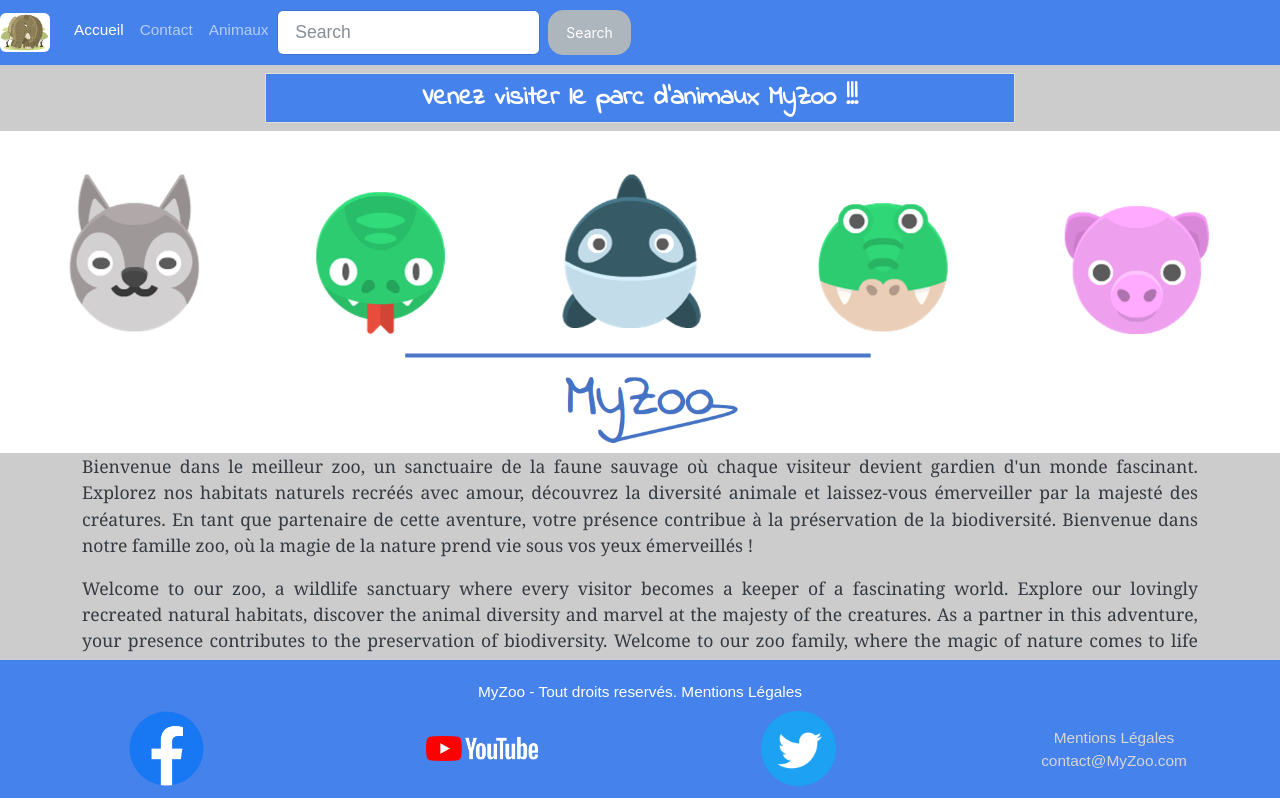
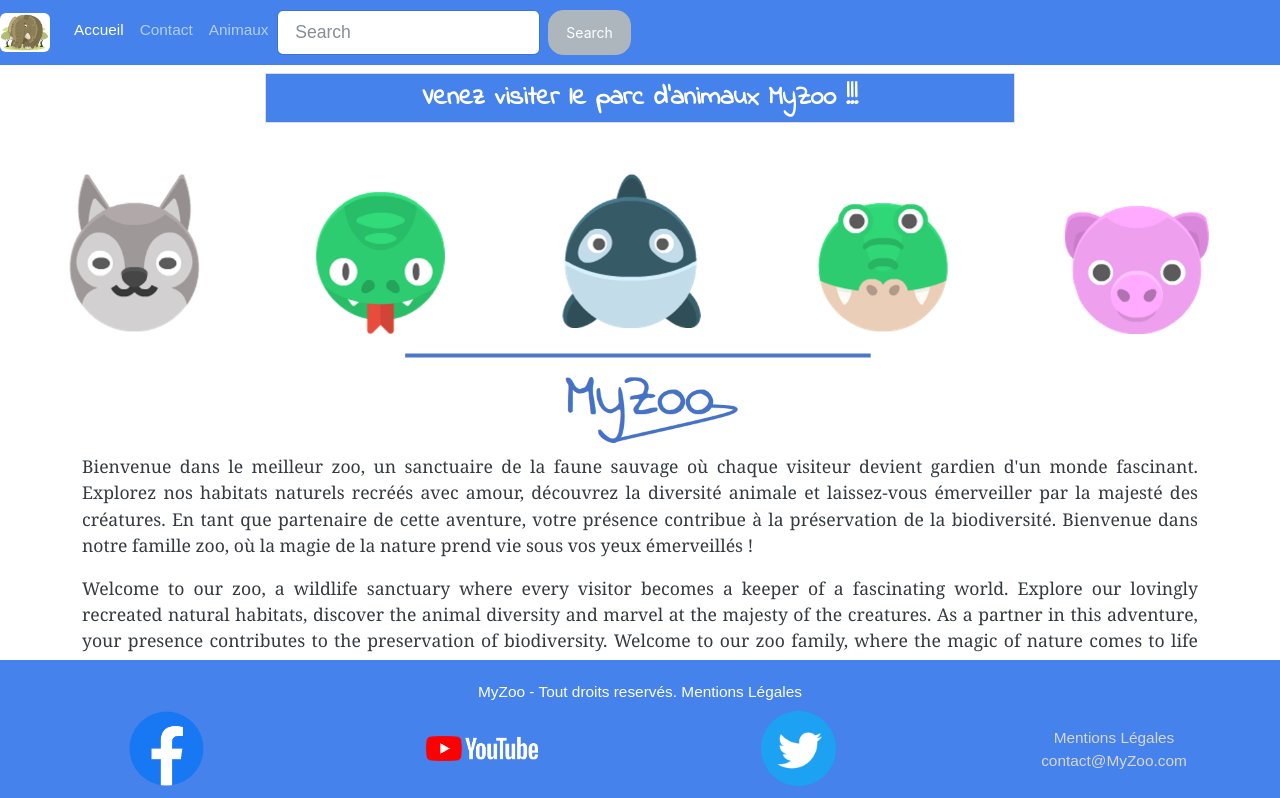
Before and after one commit to CyrilleAdrien/MyZoo, a React (Create React App) app in the folder api_REACT/myzoo/: page / in a window 1280 px wide. Shown: the top 798 px of the page. Built offline with nearby package versions, Linux system fonts and the light colour scheme.

Commit message:
Background modified

```diff
--- a/api_REACT/myzoo/src/App.css
+++ b/api_REACT/myzoo/src/App.css
@@ -15,7 +15,7 @@ p{
 .site{
   min-height:100vh ;
   margin-bottom: -140px;
-  background-color: #ccc;
+  /* background-color: #ccc; */
 }
 
 footer,.minSite{
```
